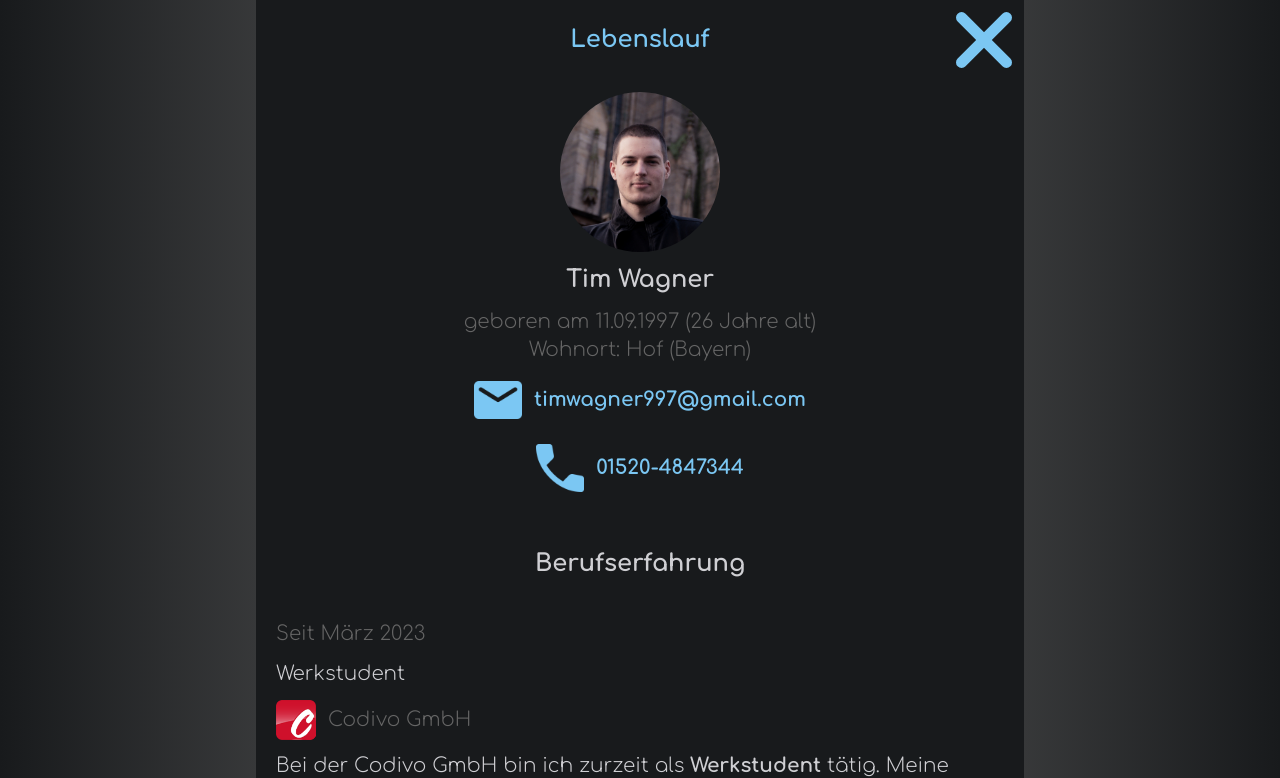
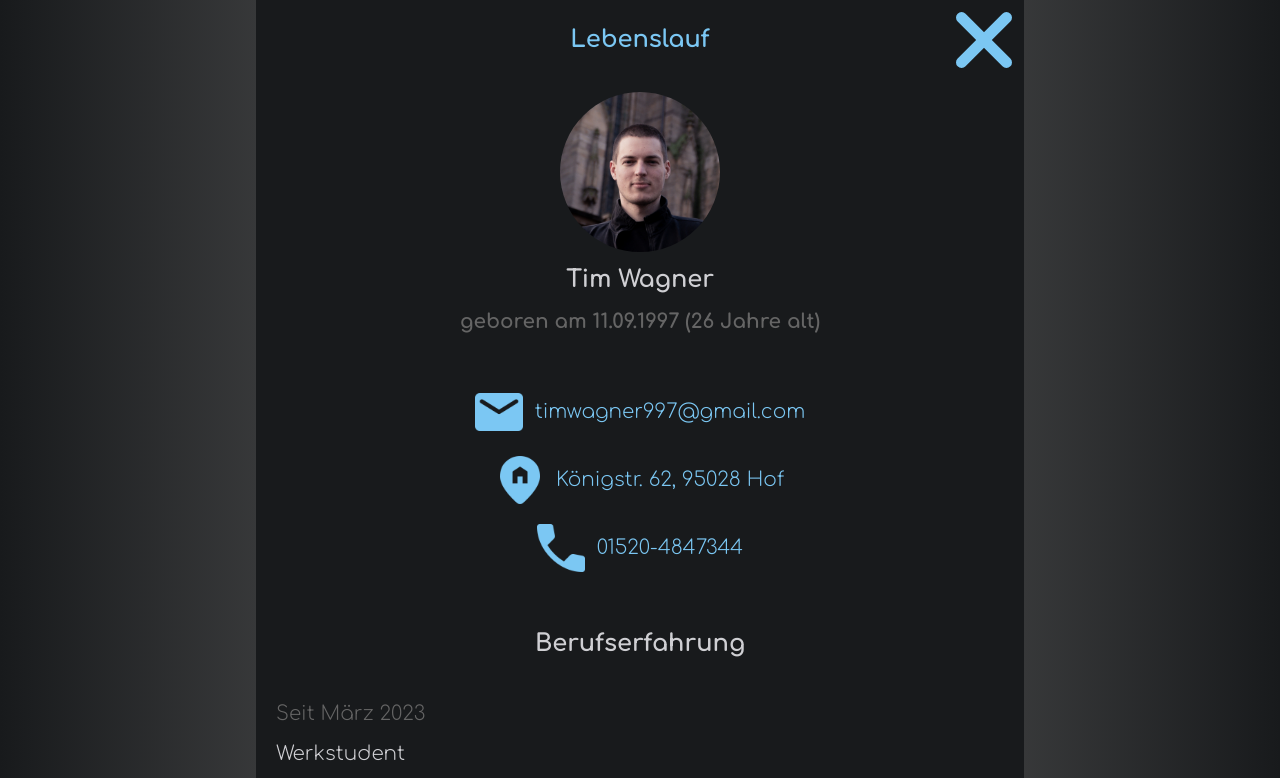
Before and after one commit to tim-w97/MyProfilePage, a React (Create React App) app: page /lebenslauf in a window 1280 px wide. Shown: the top 778 px of the page. Built offline with nearby package versions, Linux system fonts and the light colour scheme.

Commit message:
added address to cv page

```diff
--- a/src/widgets/Profile.js
+++ b/src/widgets/Profile.js
@@ -4,6 +4,7 @@ import CallMeLink from "./CallMeLink";
 import tim from '../assets/images/tim/tim.jpg'
 import phoneIcon from '../assets/images/icons/phone.png'
 import mailIcon from '../assets/images/icons/mail.png'
+import homeIcon from '../assets/images/icons/home_pin.png'
 
 function Profile(props) {
   const birthday = moment('11091997', 'DDMMYYYY')
@@ -20,21 +21,29 @@ function Profile(props) {
             alt="Portrait von Tim"
         ></img>
         <p className="text-2xl font-bold my-3">Tim Wagner</p>
-        <p className="text-tim-gray">
+        <p className="text-tim-gray font-bold mb-10">
           geboren am 11.09.1997{" "}
           <span className="whitespace-nowrap">
           ({age} Jahre alt)
         </span>
         </p>
-        <p className="text-tim-gray">Wohnort: Hof (Bayern)</p>
+
         <div className="flex flex-col mt-3 gap-5 items-center">
           <SendEmailLink className='flex min-[350px]:flex-row flex-col gap-3 items-center'>
             <img className='w-12 aspect-square object-contain' src={mailIcon} alt='mail icon'/>
-            <p className='font-bold text-tim-light-blue'>timwagner997@gmail.com</p>
+            <p className='text-tim-light-blue'>timwagner997@gmail.com</p>
           </SendEmailLink>
+
+
+          <div className='flex min-[350px]:flex-row flex-col gap-3 items-center'>
+            <img className='w-12 aspect-square object-contain' src={homeIcon} alt='home pin icon'/>
+            <p className='text-tim-light-blue'>Königstr. 62, 95028 Hof</p>
+          </div>
+
+
           <CallMeLink className='flex min-[350px]:flex-row flex-col gap-3 items-center'>
             <img className='w-12 aspect-square object-contain' src={phoneIcon} alt='phone icon'/>
-            <p className='font-bold text-tim-light-blue'>01520-4847344</p>
+            <p className='text-tim-light-blue'>01520-4847344</p>
           </CallMeLink>
         </div>
       </div>
```
